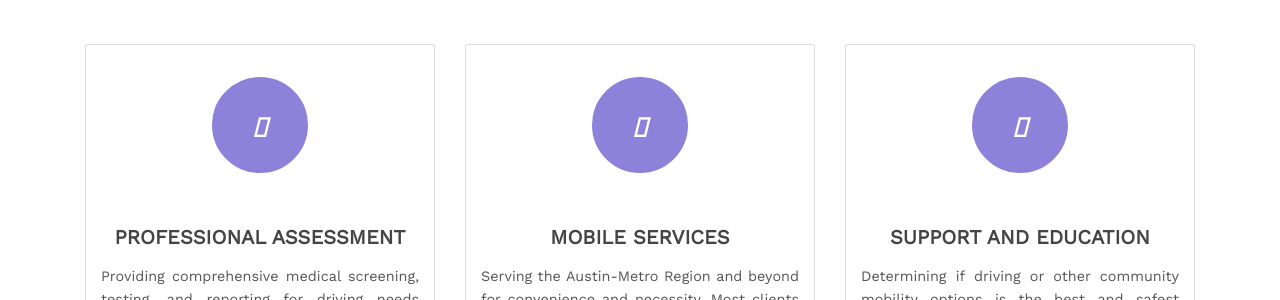
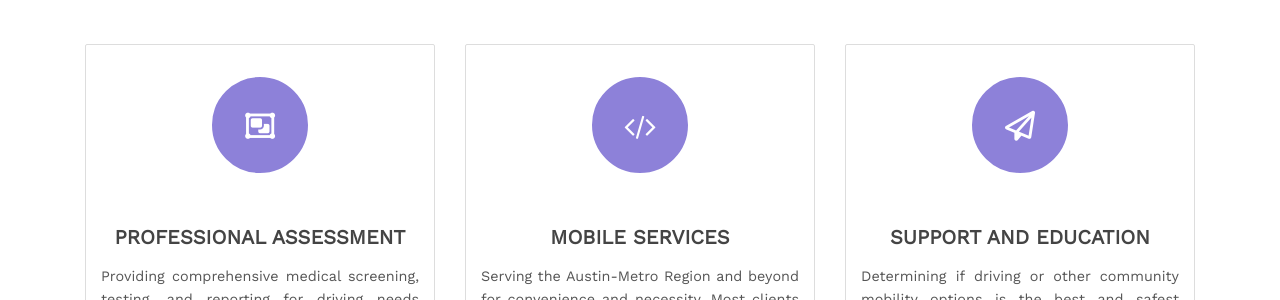
Before and after one commit to VicNy/vicny.github.io, a Jekyll site: the page built from index.html, in a window 1280 px wide and 900 px high, scrolled down 758 px. Shown: the part 150-450 px from the top of the window. Built offline with Jekyll 4.4.1, drawn with Linux system fonts in a browser that asks for light colours; nearby versions of some CDN libraries.

Commit message:
Update services.html

```diff
--- a/_includes/services.html
+++ b/_includes/services.html
@@ -13,7 +13,7 @@
 				<a href="{{item.link}}">
 					<div class="serviceBox cards rev">
 						<div class="service-icon">
-							<span><i class="fal {{item.fa-icon}}" aria-hidden="true"></i></span>
+							<span><i class="fa {{item.fa-icon}}" aria-hidden="true"></i></span>
 						</div>
 						<h3 class="title">{{item.title}}</h3>
 						<p class="description">
```
